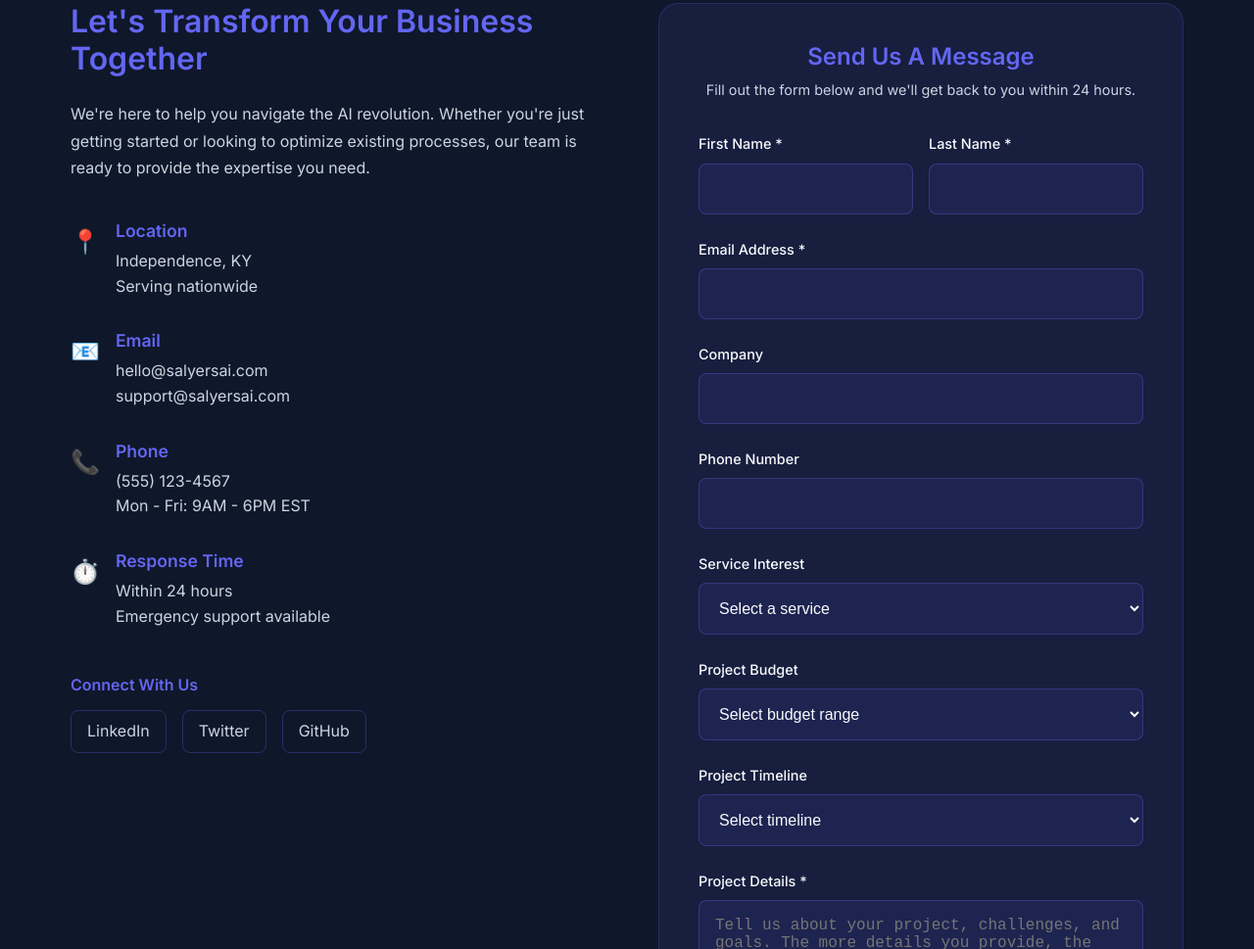
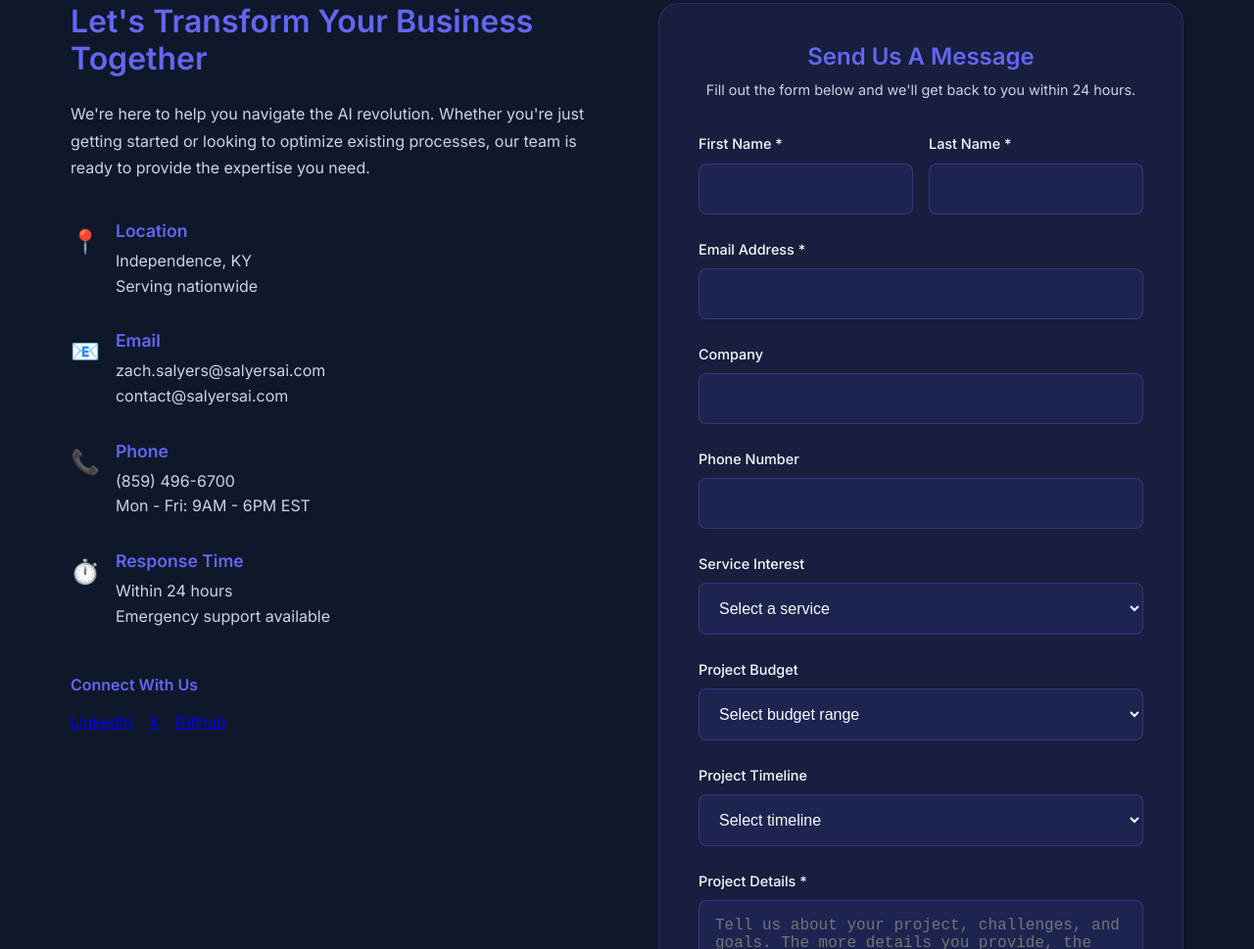
Before and after one commit to zachary-salyers1/salyersaillc_website, a website: page contact.html in a window 1280 px wide. Shown: the part 414-1383 px from the top of the page at 98% size. Drawn offline with Linux system fonts and the light colour scheme.

Commit message:
Updated contact page with live contact information

```diff
--- a/contact.html
+++ b/contact.html
@@ -72,7 +72,7 @@
                             <div class="contact-icon">📧</div>
                             <div class="contact-text">
                                 <h4>Email</h4>
-                                <p>hello@salyersai.com<br>support@salyersai.com</p>
+                                <p>zach.salyers@salyersai.com<br>contact@salyersai.com</p>
                             </div>
                         </div>
 
@@ -80,7 +80,7 @@
                             <div class="contact-icon">📞</div>
                             <div class="contact-text">
                                 <h4>Phone</h4>
-                                <p>(555) 123-4567<br>Mon - Fri: 9AM - 6PM EST</p>
+                                <p>(859) 496-6700<br>Mon - Fri: 9AM - 6PM EST</p>
                             </div>
                         </div>
 
@@ -96,9 +96,9 @@
                     <div class="social-links">
                         <h4>Connect With Us</h4>
                         <div class="social-icons">
-                            <a href="#" class="social-link">LinkedIn</a>
-                            <a href="#" class="social-link">Twitter</a>
-                            <a href="#" class="social-link">GitHub</a>
+                            <a href="#" class="https://www.linkedin.com/in/zach-salyers-8207b0241/">LinkedIn</a>
+                            <a href="#" class="https://x.com/SalyersAi">X</a>
+                            <a href="#" class="https://github.com/zachary-salyers1">GitHub</a>
                         </div>
                     </div>
                 </div>
```
Also changed, not shown: .claude/settings.local.json.
